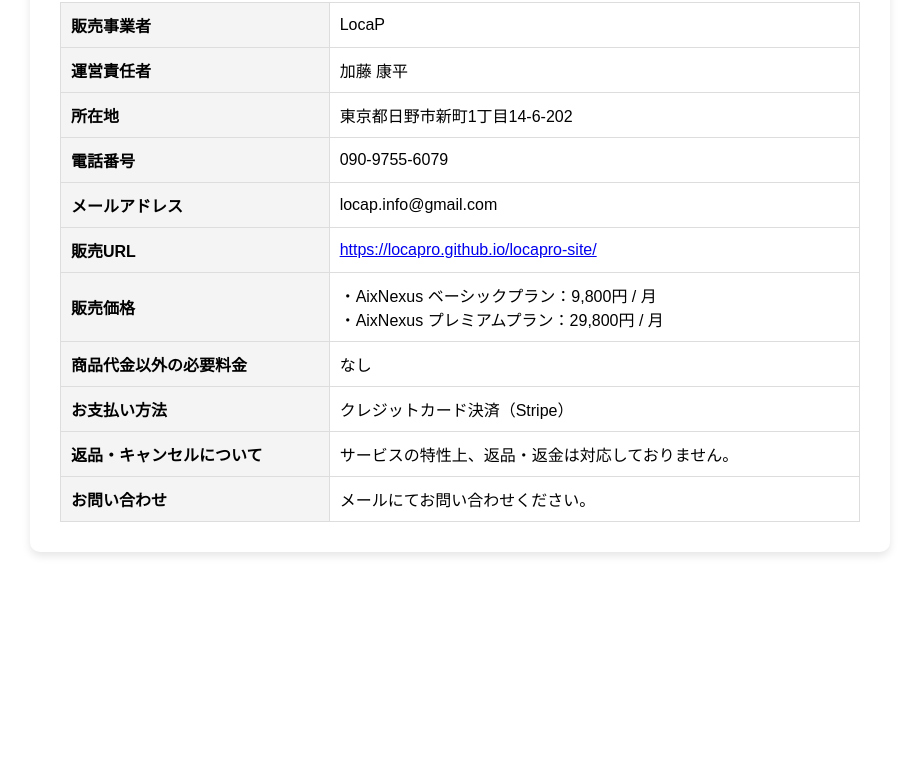
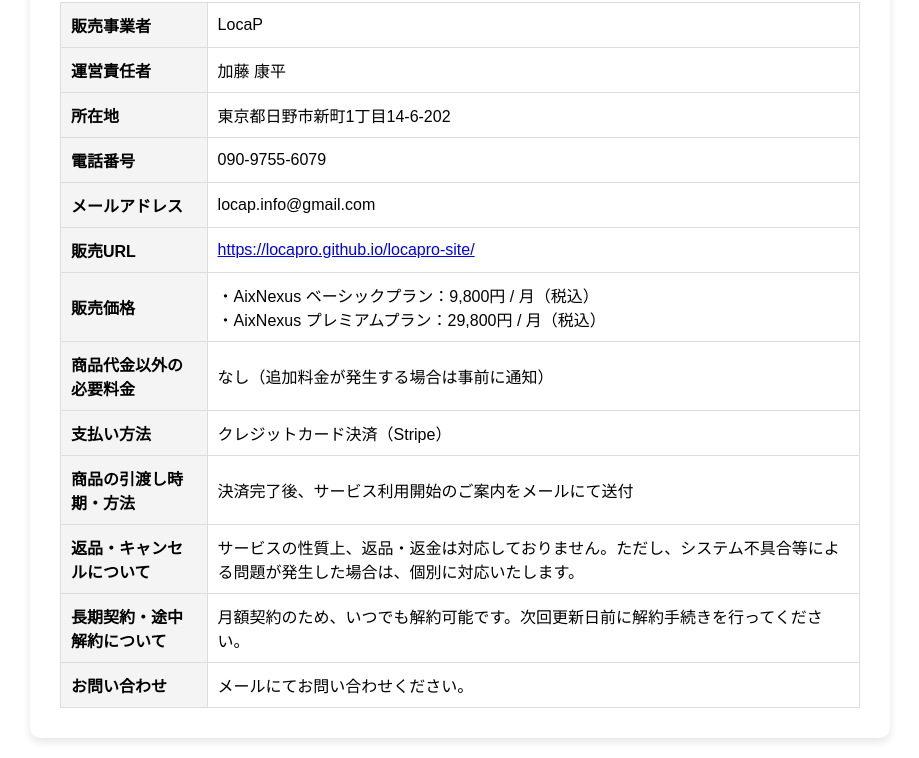
Before and after one commit to LocaPRO/locapro-site, a plain HTML site: page tokusho.html in a window 1280 px wide. Shown: the part 137-895 px from the top of the page, without its empty margins (180-1099 px from the left). Before the commit the page ends 800 px from the top, so only its background shows below. Drawn offline with Linux system fonts and the light colour scheme.

Commit message:
Update tokusho.html

```diff
--- a/tokusho.html
+++ b/tokusho.html
@@ -67,21 +67,30 @@
     </tr>
     <tr>
         <th>販売価格</th>
-        <td>・AixNexus ベーシックプラン：9,800円 / 月<br>
-            ・AixNexus プレミアムプラン：29,800円 / 月
+        <td>
+            ・AixNexus ベーシックプラン：9,800円 / 月（税込）<br>
+            ・AixNexus プレミアムプラン：29,800円 / 月（税込）
         </td>
     </tr>
     <tr>
         <th>商品代金以外の必要料金</th>
-        <td>なし</td>
+        <td>なし（追加料金が発生する場合は事前に通知）</td>
     </tr>
     <tr>
-        <th>お支払い方法</th>
+        <th>支払い方法</th>
         <td>クレジットカード決済（Stripe）</td>
     </tr>
     <tr>
+        <th>商品の引渡し時期・方法</th>
+        <td>決済完了後、サービス利用開始のご案内をメールにて送付</td>
+    </tr>
+    <tr>
         <th>返品・キャンセルについて</th>
-        <td>サービスの特性上、返品・返金は対応しておりません。</td>
+        <td>サービスの性質上、返品・返金は対応しておりません。ただし、システム不具合等による問題が発生した場合は、個別に対応いたします。</td>
+    </tr>
+    <tr>
+        <th>長期契約・途中解約について</th>
+        <td>月額契約のため、いつでも解約可能です。次回更新日前に解約手続きを行ってください。</td>
     </tr>
     <tr>
         <th>お問い合わせ</th>
```
